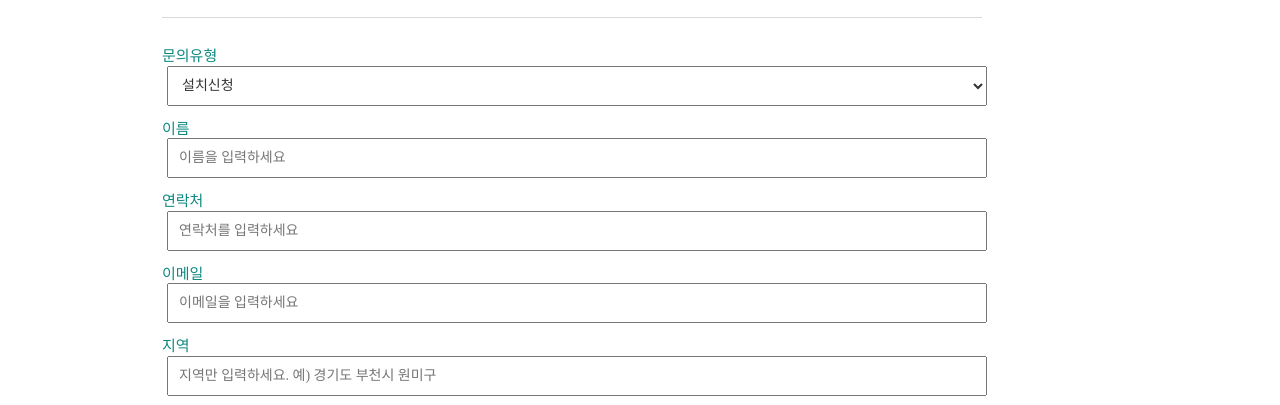
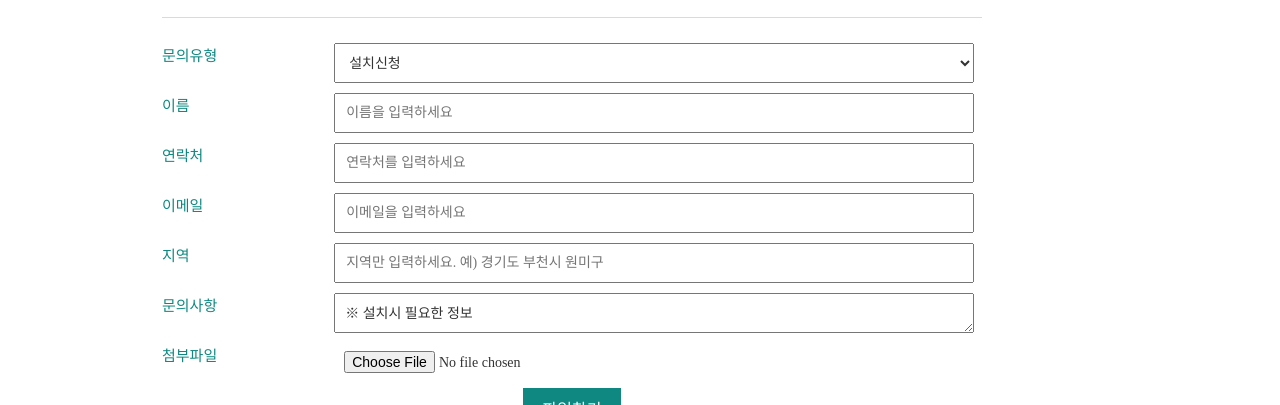
Before and after one commit to jgpl3107/wtagclone, a plain HTML site: page index.html in a window 1280 px wide. Shown: the part 383-788 px from the top of the page. Drawn offline with Linux system fonts and the light colour scheme; files whose address does not match are found by name.

Commit message:
just keeping style 18/10

```diff
--- a/style.css
+++ b/style.css
@@ -1,23 +1,51 @@
-.container .reg .labeldecor{
+.container .reg .labeldecor {
   float: left;
   font-size: 15px;
   color: #0e8881;
   font-weight: 500;
   position: relative;
   top: 7px;
+  width: 20%;
+  box-sizing: border-box;
+  text-align: left;
 }
-.inputdecor{width:740px; height: 40px;margin: 5px;
+.inputdecor {
+  margin: 5px;
   display: inline-block;
-  width: 100%;
+  width: 78%;
   font-size: 14px;
   color: #333;
   padding: 0 10px;
   height: 40px;
   line-height: 40px;
   vertical-align: middle;
-  box-sizing: border-box;}
+  box-sizing: border-box;
+}
+/*.inputdecor-Enl-1 {
+  margin: 5px;
+  display: inline-block;
+  width: 50%;
+  font-size: 14px;
+  color: #333;
+  padding: 0 10px;
+  height: 40px;
+  line-height: 40px;
+  vertical-align: middle;
+  box-sizing: border-box;
+}*/
+/*.labeldecor-Enl {
+  float: left;
+  font-size: 15px;
+  color: #0e8881;
+  font-weight: 500;
+  position: relative;
+  top: 7px;
+  width: 20%;
+  box-sizing: border-box;
+  text-align: left;
+}*/
 
-///* form section*//
+/* form section*/
 
 /*.reg .labeldecor {
   color: #0e8881;
@@ -42,23 +70,27 @@ button {
   cursor: pointer;
 }
 
-
-section{
+section {
   margin: 0;
 }
-main{
+main {
   padding: 20px;
 }
-.headlogo{
+.headlogo {
   background-color: white;
   height: 80px;
   position: relative;
 }
 .headlogo .left {
-  float: left; width: 160px; height:40px;
-margin: 2%;}
-.headlogo .left a{
-  display: block; height: 48px; background-image: url(/pic/logo_b.png);
+  float: left;
+  width: 160px;
+  height: 40px;
+  margin: 2%;
+}
+.headlogo .left a {
+  display: block;
+  height: 48px;
+  background-image: url(/pic/logo_b.png);
 }
 
 .headlogo .country {
@@ -69,22 +101,20 @@ margin: 2%;}
   width: 85px;
   display: flex;
   padding: 5px;
-
 }
 
-.headlogo .country p{
+.headlogo .country p {
   width: 50px;
   display: inline-block;
   height: 13px;
   vertical-align: middle;
   text-align: center;
-
 }
-.headlogo .country .langlogo{
+.headlogo .country .langlogo {
   width: 25px;
   vertical-align: middle;
 }
-section{
+section {
   width: 1104px;
   padding: 100px 0;
   text-align: center;
@@ -108,7 +138,6 @@ section{
   color: white;
 }
 
-
 /*.nav-list .homelogo {background-image: url(/pic/icon_home.png);display: inline-block; background-size: 10px 3px; background-repeat:no-repeat;background-position:;}*/
 .nav-list .homelogo::before {
   content: "";
@@ -117,24 +146,24 @@ section{
   height: 10px;
   display: inline-block;
 }
-.maintopsection{
+.maintopsection {
   text-align: center;
   display: block;
   margin-bottom: 20px;
 }
-.maintopsection .a-1{
+.maintopsection .a-1 {
   font-size: 32px;
   color: #333;
   font-weight: 400;
   margin-bottom: 30px;
   line-height: 40px;
 }
-.maintopsection .a-2{
+.maintopsection .a-2 {
   font-size: 20px;
   color: #333;
   line-height: 30px;
 }
-.maintopsection .a-3{
+.maintopsection .a-3 {
   font-size: 32px;
   color: #838383;
   font-weight: 400;
@@ -148,19 +177,17 @@ margin-bottom: 20px;
   border-bottom: 1px solid #dadada;
   padding: 20px 0;
 }
-form{
+form {
   width: 100%;
 }
 .maintopsection .a {
   display: block;
   text-align: center;
   margin: 1px;
-
-
 }
-.maintopsection > *{
+/*.maintopsection > *{
 
 }
 .maintopsection .a{
 
-}
+}*/
```
Lines whose indentation alone changed are shown as unchanged.
